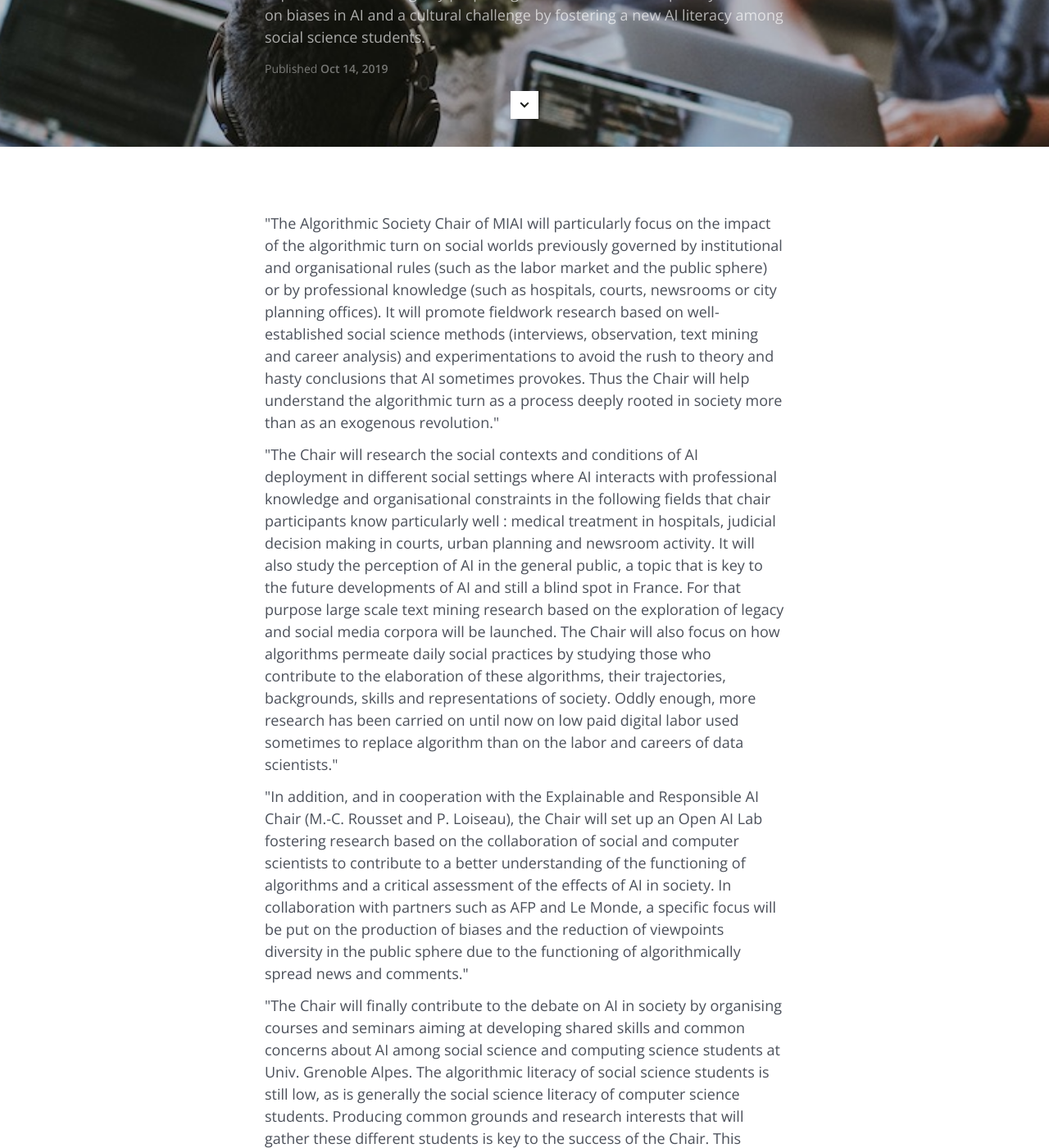
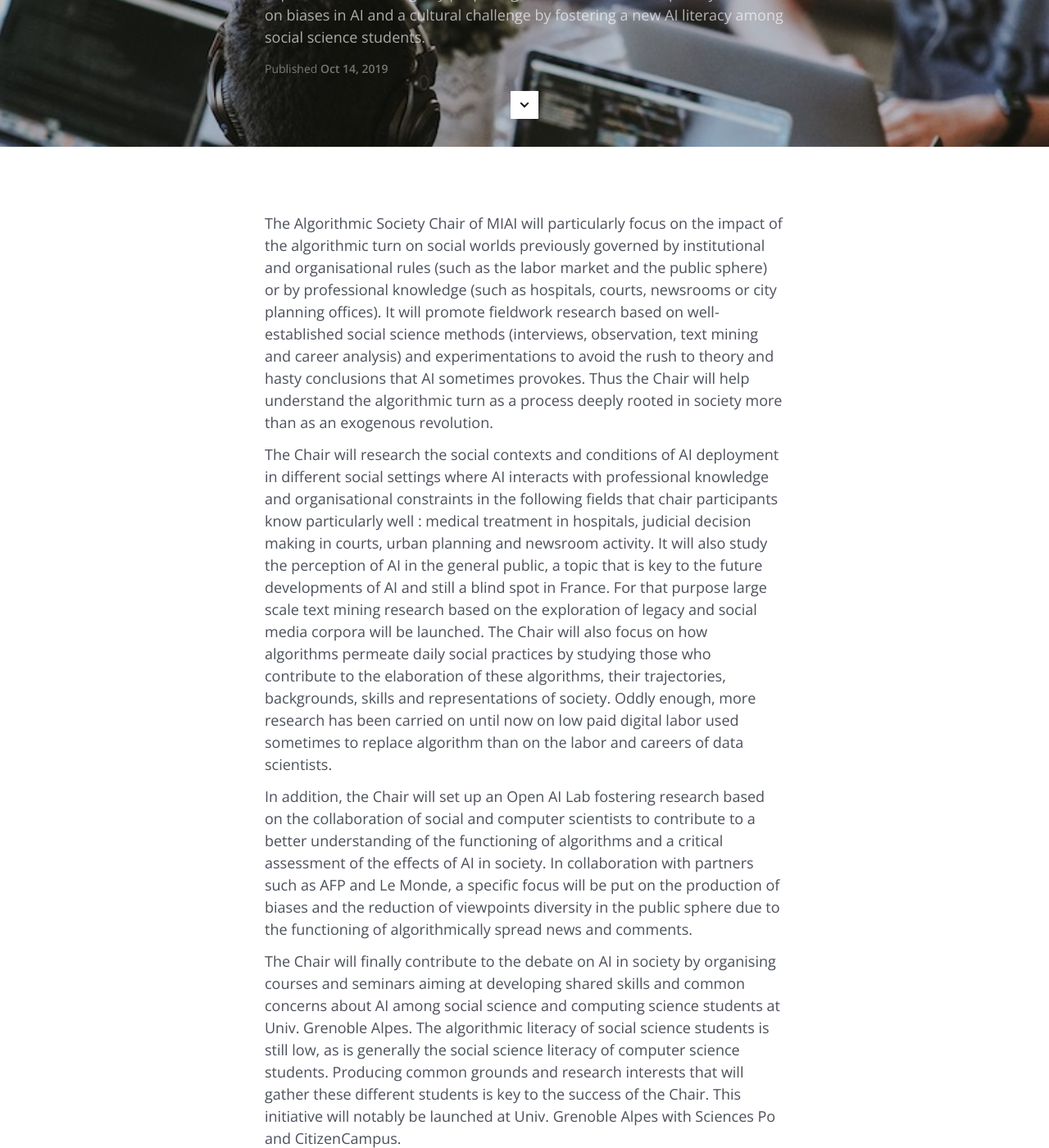
Before and after one commit to gillesbastin/algorithmicsociety, a Jekyll site: the page built from about.md, in a window 1280 px wide and 1400 px high, scrolled down 421 px. Shown: the whole window at 82% size. Built offline with Jekyll 4.4.1, drawn with Linux system fonts in a browser that asks for light colours; some of the changed text lies outside the part shown.

Commit message:
Update about.md

```diff
--- a/about.md
+++ b/about.md
@@ -5,6 +5,7 @@
 type:			  page
 navigation: true
 details: true
+
 date:   		2019-10-14
 excerpt: 		"Society is experiencing an unprecedented algorithmic turn. The Algorithmic Society Chair will take a triple challenge to understand this turn : an empirical challenge by studying AI in its immediate social settings, an experimental challenge by proposing innovative cross-disciplinary research on biases in AI and a cultural challenge by fostering a new AI literacy among social science students."
 gradient: 	3
@@ -12,14 +13,10 @@
 
 ---
 
-<div>
+<p>The Algorithmic Society Chair of MIAI will particularly focus on the impact of the algorithmic turn on social worlds previously governed by institutional and organisational rules (such as the labor market and the public sphere) or by professional knowledge (such as hospitals, courts, newsrooms or city planning offices). It will promote fieldwork research based on well-established social science methods (interviews, observation, text mining and career analysis) and experimentations to avoid the rush to theory and hasty conclusions that AI sometimes provokes. Thus the Chair will help understand the algorithmic turn as a process deeply rooted in society more than as an exogenous revolution.</p>
 
-<p>"The Algorithmic Society Chair of MIAI will particularly focus on the impact of the algorithmic turn on social worlds previously governed by institutional and organisational rules (such as the labor market and the public sphere) or by professional knowledge (such as hospitals, courts, newsrooms or city planning offices). It will promote fieldwork research based on well-established social science methods (interviews, observation, text mining and career analysis) and experimentations to avoid the rush to theory and hasty conclusions that AI sometimes provokes. Thus the Chair will help understand the algorithmic turn as a process deeply rooted in society more than as an exogenous revolution."</p>
+<p>The Chair will research the social contexts and conditions of AI deployment in different social settings where AI interacts with professional knowledge and organisational constraints in the following fields that chair participants know particularly well : medical treatment in hospitals, judicial decision making in courts, urban planning and newsroom activity. It will also study the perception of AI in the general public, a topic that is key to the future developments of AI and still a blind spot in France. For that purpose large scale text mining research based on the exploration of legacy and social media corpora will be launched. The Chair will also focus on how algorithms permeate daily social practices by studying those who contribute to the elaboration of these algorithms, their trajectories, backgrounds, skills and representations of society. Oddly enough, more research has been carried on until now on low paid digital labor used sometimes to replace algorithm than on the labor and careers of data scientists.</p>
 
-<p>"The Chair will research the social contexts and conditions of AI deployment in different social settings where AI interacts with professional knowledge and organisational constraints in the following fields that chair participants know particularly well : medical treatment in hospitals, judicial decision making in courts, urban planning and newsroom activity. It will also study the perception of AI in the general public, a topic that is key to the future developments of AI and still a blind spot in France. For that purpose large scale text mining research based on the exploration of legacy and social media corpora will be launched. The Chair will also focus on how algorithms permeate daily social practices by studying those who contribute to the elaboration of these algorithms, their trajectories, backgrounds, skills and representations of society. Oddly enough, more research has been carried on until now on low paid digital labor used sometimes to replace algorithm than on the labor and careers of data scientists."</p>
+<p>In addition, the Chair will set up an Open AI Lab fostering research based on the collaboration of social and computer scientists to contribute to a better understanding of the functioning of algorithms and a critical assessment of the effects of AI in society. In collaboration with partners such as AFP and Le Monde, a specific focus will be put on the production of biases and the reduction of viewpoints diversity in the public sphere due to the functioning of algorithmically spread news and comments.</p>
 
-<p>"In addition, and in cooperation with the Explainable and Responsible AI Chair (M.-C. Rousset and P. Loiseau), the Chair will set up an Open AI Lab fostering research based on the collaboration of social and computer scientists to contribute to a better understanding of the functioning of algorithms and a critical assessment of the effects of AI in society. In collaboration with partners such as AFP and Le Monde, a specific focus will be put on the production of biases and the reduction of viewpoints diversity in the public sphere due to the functioning of algorithmically spread news and comments."</p>
-
-<p>"The Chair will finally contribute to the debate on AI in society by organising courses and seminars aiming at developing shared skills and common concerns about AI among social science and computing science students at Univ. Grenoble Alpes. The algorithmic literacy of social science students is still low, as is generally the social science literacy of computer science students. Producing common grounds and research interests that will gather these different students is key to the success of the Chair. This initiative will notably be launched at Univ. Grenoble Alpes with Sciences Po and CitizenCampus."</p>
-
-</div>
+<p>The Chair will finally contribute to the debate on AI in society by organising courses and seminars aiming at developing shared skills and common concerns about AI among social science and computing science students at Univ. Grenoble Alpes. The algorithmic literacy of social science students is still low, as is generally the social science literacy of computer science students. Producing common grounds and research interests that will gather these different students is key to the success of the Chair. This initiative will notably be launched at Univ. Grenoble Alpes with Sciences Po and CitizenCampus.</p>
```
